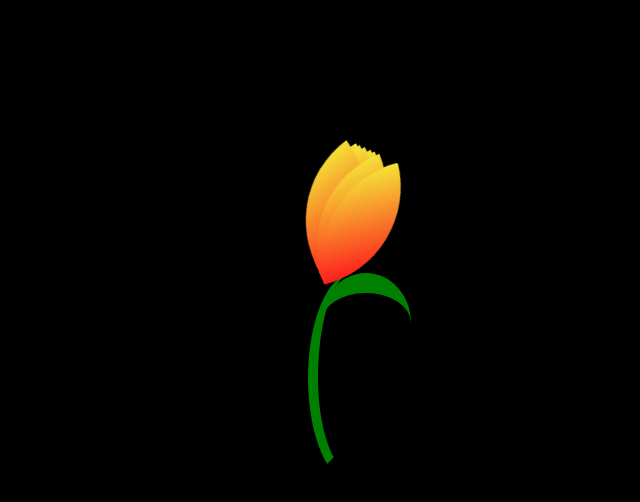
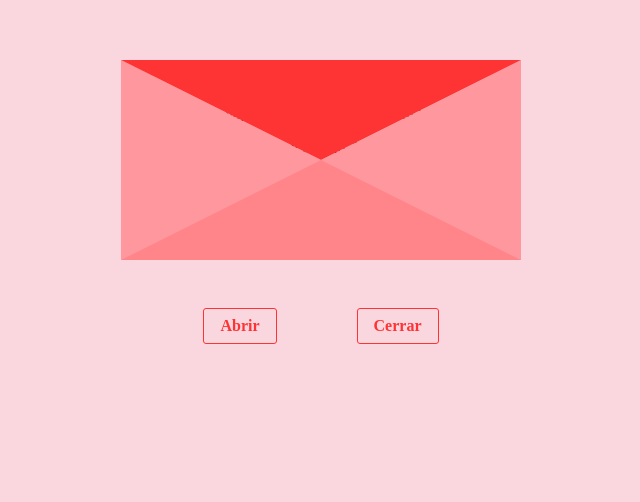
Before and after one commit to darkm8m/Cartita-cumplea-os, a plain HTML site: page index.html in a window 1280 px wide. Shown: the part 198-700 px from the top of the page, without its empty margins (319-959 px from the left). Drawn offline with Linux system fonts and the light colour scheme.

Commit message:
Add files via upload

```diff
--- a/index.html
+++ b/index.html
@@ -1,50 +1,27 @@
 <!DOCTYPE html>
 <html lang="es">
 <head>
-    <meta charset="UTF-8">
-    <meta name="viewport" content="width=device-width, initial-scale=1.0">
-    <link rel="stylesheet" href="style.css">
-    <title>Flor animada</title>
+  <meta charset="UTF-8">
+  <meta name="viewport" content="width=device-width, initial-scale=1.0">
+  <title>Carta</title>
+  <link rel="stylesheet" href="style.css">
 </head>
-
 <body>
-    <div class="contenedor" id="puntos_contenedor">
+  <main>
+    <div class="container-letter">
+      <div class="cover"></div>
+      <span class="heart">♥</span>
+      <p class="paper" id="mainMessage">
+        Feliz Cumpleaños ♥ luny ♥ espero que te la pases muy bien te quiero muchisimo. Te deso lo mejor hoy que es tu dia especial♥ :D ♥ muak ♥
+      </p>
+      <div class="letter"></div>
     </div>
-
-    <script>
-        const contenedor = document.getElementById("puntos_contenedor");
-        const numPuntos = 10;
-
-        function crearPuntos() {
-            const punto = document.createElement("div");
-            punto.classList.add("punto");
-            contenedor.appendChild(punto);
-
-            punto.style.left = "50%";
-            punto.style.top = "50%";
-
-            const animacion = punto.animate(
-                [
-                    { transform: "translate(-50%, -50%) rotate(-50deg)" },
-                    { transform: "translate(5%, -20%)"}
-                ],
-                {
-                    duration: 2000 + Math.random() * 2000,
-                    easing: "linear",
-                    iterations: Infinity,
-                    direction: "alternate",
-                }
-            );
-            return { punto, animacion };
-        }
-
-        function iniciarAnimacion() {
-            for (let i = 0; i < numPuntos; i++) {
-                crearPuntos();
-            }
-        }
-
-        iniciarAnimacion();
-    </script>
+    <div class="options">
+      <button id="open">Abrir</button>
+      <button id="close">Cerrar</button>
+    </div>
+  </main>
+  <audio id="miCancion" src="audio/miCancion.mp3" autoplay></audio>
+  <script src="script.js"></script>
 </body>
 </html>
--- /dev/null
+++ b/script.js
@@ -0,0 +1,72 @@
+// Leer mensaje personalizado desde los parámetros de la URL
+const urlSearchParams = new URLSearchParams(window.location.search);
+const messageCustom = urlSearchParams.get('message');
+
+if (messageCustom) {
+  const mainMessageElement = document.querySelector('#mainMessage');
+  mainMessageElement.textContent = decodeURI(messageCustom);
+}
+
+// El tutorial comienza aquí
+const btnOpenElement = document.querySelector('#open');
+const btnCloseElement = document.querySelector('#close');
+
+btnCloseElement.disabled = true;
+
+const audio = document.getElementById('miCancion');
+
+audio.addEventListener('canplaythrough', () => {
+  console.log("El audio se ha cargado correctamente.");
+});
+
+audio.addEventListener('error', (event) => {
+  console.error("Error al cargar el audio:", event);
+});
+
+btnOpenElement.addEventListener('click', () => {
+  btnOpenElement.disabled = true;
+  btnCloseElement.disabled = false;
+  const coverElement = document.querySelector('.cover');
+  coverElement.classList.add('open-cover');
+
+  // Reproducir la canción
+  audio.play().then(() => {
+    console.log("Reproducción iniciada correctamente.");
+  }).catch(error => {
+    console.error("Error al reproducir el audio:", error);
+  });
+
+  setTimeout(() => {
+    coverElement.style.zIndex = -1;
+
+    const paperElement = document.querySelector('.paper');
+    paperElement.classList.remove('close-paper');
+    paperElement.classList.add('open-paper');
+
+    // Animación del corazón
+    const heartElement = document.querySelector('.heart');
+    heartElement.style.display = 'block';
+  }, 500);
+});
+
+btnCloseElement.addEventListener('click', () => {
+  btnOpenElement.disabled = false;
+  btnCloseElement.disabled = true;
+
+  const coverElement = document.querySelector('.cover');
+  const paperElement = document.querySelector('.paper');
+  paperElement.classList.remove('open-paper');
+  paperElement.classList.add('close-paper');
+
+  // Pausar la canción
+  audio.pause();
+
+  setTimeout(() => {
+    coverElement.style.zIndex = 0;
+    coverElement.classList.remove('open-cover');
+
+    // Animación del corazón
+    const heartElement = document.querySelector('.heart');
+    heartElement.style.display = 'none';
+  }, 500);
+});
--- a/style.css
+++ b/style.css
@@ -1,50 +1,169 @@
+/* reset css */
+
+* {
+    min-width: 0;
+    font: inherit;
+  }
+
+  *,
+  *::before,
+  *::after {
+    box-sizing: border-box;
+  }
+
+  img,
+  video,
+  svg {
+    display: block;
+    height: auto;
+    max-width: 100%;
+  }
+
   body {
+    margin: 0;
+    min-height: 100dvh;
+  }
+
+  h1,
+  h2,
+  h3 {
+    text-wrap: balance;
+  }
+
+  p {
+    text-wrap: pretty;
+  }
+
+  /* styles */
+  /* TODO: Cambiar la fuente
+
+  * {
+    font-family: comic-sans;
+  } */
+
+  body {
+    background-color: #fad7df;
+  }
+
+  main {
     display: flex;
+    flex-direction: column;
+
+    gap: 3rem;
     justify-content: center;
     align-items: center;
     height: 100vh;
-    margin: 0;
-    background-color: black; /* Negro */
   }
 
-.contenedor {
+  .container-letter {
     position: relative;
-    width: 100%;
-    height: 89%;
   }
 
-.contenedor::before {
-    content: '';
-    width: 80px;
-    height: 200px;
-    border-radius: 50%;
-    border-left: 10px solid green;
-    border-bottom: 10px solid transparent;
+  .cover {
     position: absolute;
-    top: 60%;
-    left: 49%;
+    border-left: 200px solid transparent;
+    border-right: 200px solid transparent;
+    border-top: 100px solid #fe3334;
+    border-bottom: 100px solid transparent;
+
+    /*  */
+    transition: transform .75s;
+    transform-origin: top;
   }
 
-.contenedor::after {
-    content: ' ';
-    width: 90px;
-    height: 60px;
-    border-radius: 50%;
-    border-bottom: 20px solid transparent;
-    border-top: 20px solid green;
+  .paper {
     position: absolute;
-    top: 60%;
-    left: 50%;
+    padding: 1.5rem;
+    line-height: 2rem;
+    right: 5px;
+    /*  */
+    z-index: -1;
+    background: white;
+    width: 390px;
+    height: 180px;
+
+    transition: all .75s;
   }
 
-.punto {
-    width: 100px;
-    height: 100px;
-    background: rgb(244,226,54);
-    background: linear-gradient(180deg,rgba(244,226,54,1) 0%, rgba(253,29,29,1)100%);
+  .letter {
+    border-left: 200px solid #ff989e;
+    border-right: 200px solid #ff989e;
+    border-top: 100px solid transparent;
+    border-bottom: 100px solid #ff858a;
+  }
+
+  .options {
+    display: flex;
+    gap: 5rem;
+
+    & button {
+      color: #ff3234;
+      font-weight: 600;
+      border-radius: 3px;
+      background: #fad7df;
+      padding: 0.5rem 1rem;
+      border: 1px solid #fe3334;
+      cursor: pointer;
+    }
+
+    & button:hover {
+      background: #ff989e;
+      color: white;
+    }
+  }
+
+  .open-cover {
+    transform: rotatex(180deg);
+  }
+
+  .open-paper {
+    animation: openPaper .5s forwards;
+  }
+
+  @keyframes openPaper {
+    0% {
+      top: 0;
+    }
+    100% {
+      top: -120px;
+    }
+  }
+
+  .close-paper {
+    animation: closePaper .5s forwards;
+  }
+
+  @keyframes closePaper {
+    0% {
+      top: -120px;
+    }
+    100% {
+      top: 0;
+    }
+  }
+
+
+  .heart {
+    display: none;
     position: absolute;
-    border-top-right-radius: 0px;
-    border-bottom-left-radius: 0px;
-    border-bottom-right-radius: 200px;
-    border-top-left-radius: 200px;
+    top: 25%;
+    left: 46.5%;
+    margin: auto;
+    font-size: 3rem;
+
+    color: #fe3334;
+
+    animation: crecer 1s forwards ;
   }
+
+  @keyframes crecer {
+    0% {
+      scale: 1;
+      opacity: 1;
+    }
+    100% {
+      scale: 3;
+      opacity: 0;
+
+    }
+  }
```
Also changed, not shown: 1 other file. Lines whose indentation alone changed are shown as unchanged.
